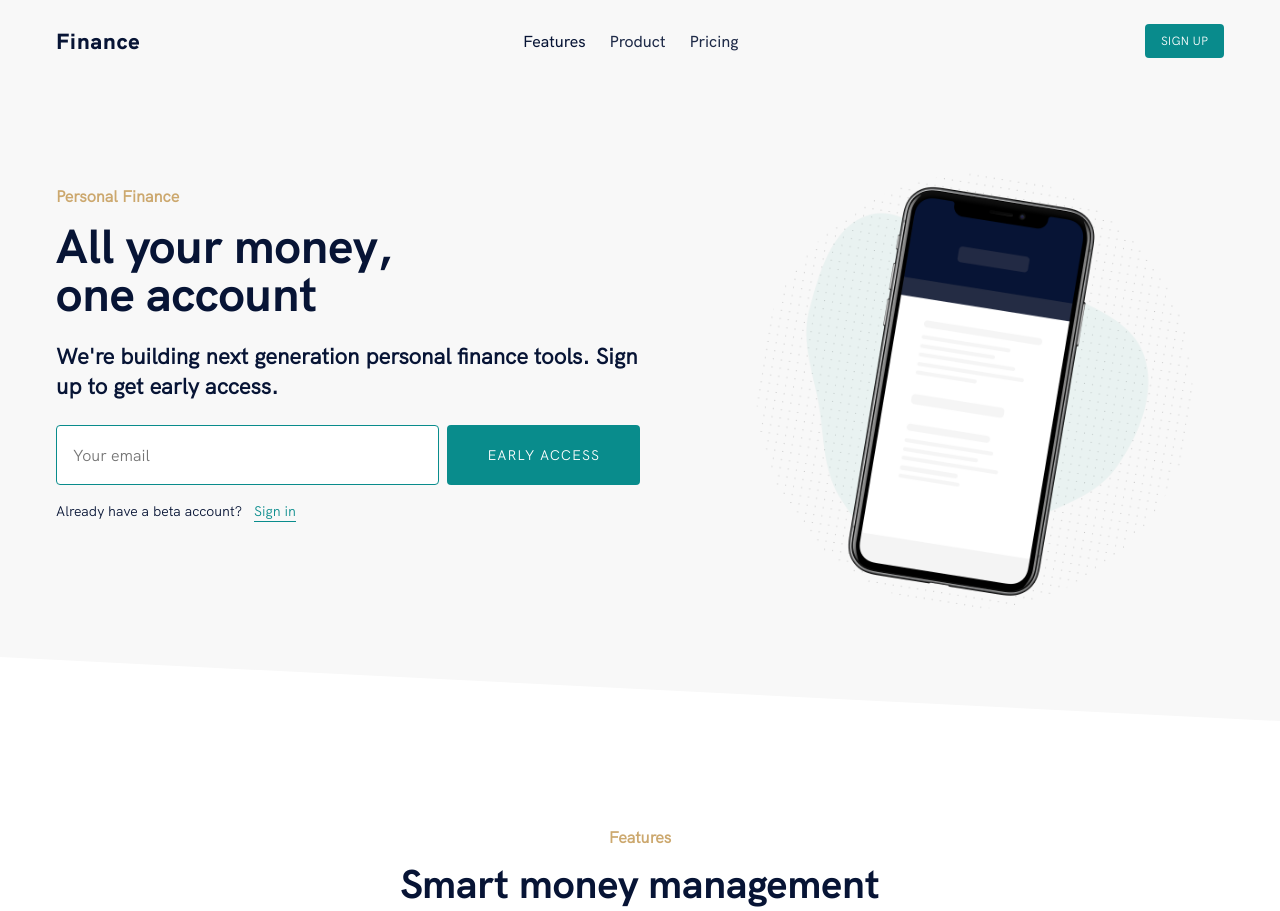
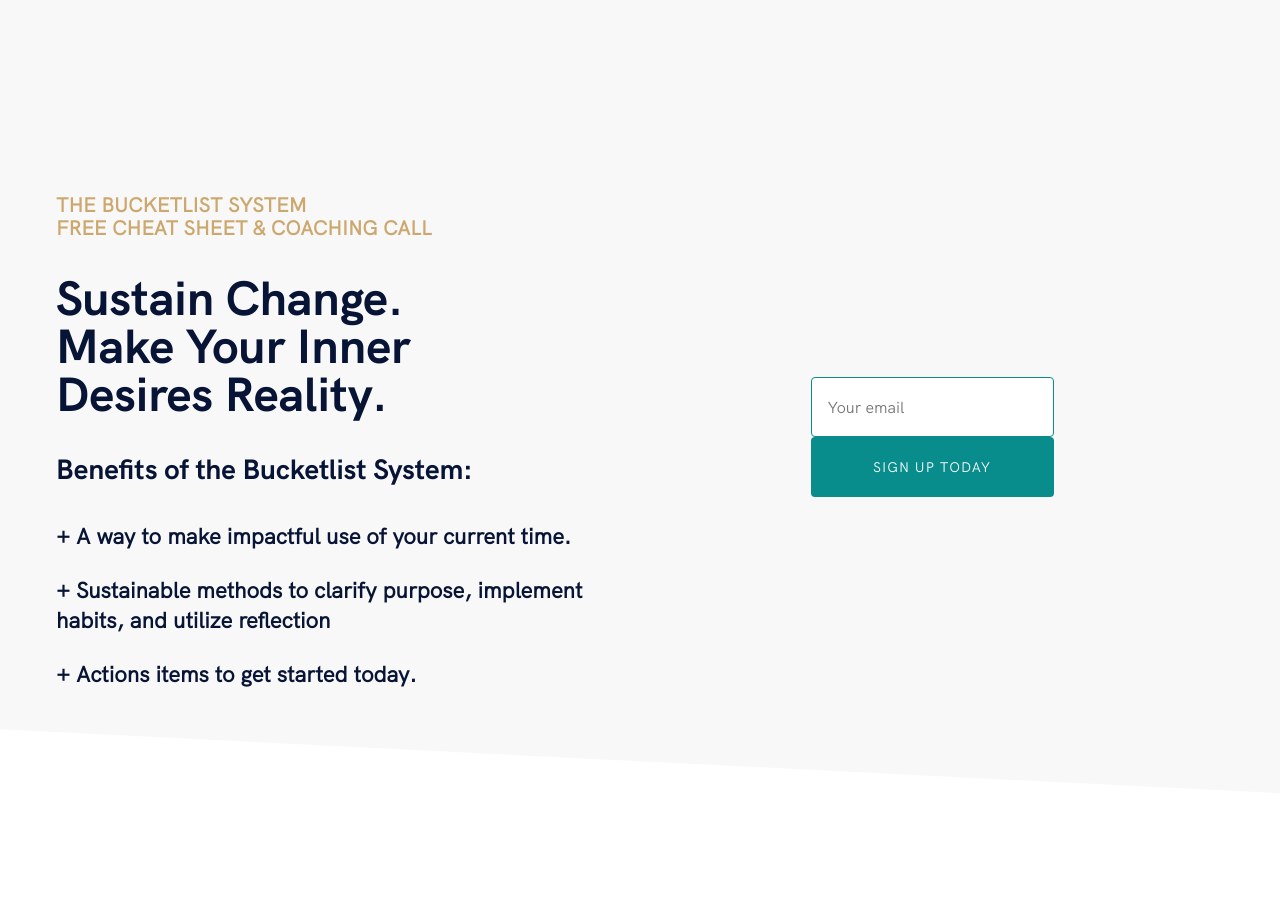
Before and after one commit to Bucketlist-System/landing-page, a Gatsby site: page / in a window 1280 px wide. Shown: the top 911 px of the page. After the commit the page ends 800 px from the top, so only its background shows below. Built offline with nearby package versions, Linux system fonts and the light colour scheme; Gatsby itself is replaced by a stand-in of ours.

Commit message:
content complete, need timer and form

```diff
--- a/gatsby-config.js
+++ b/gatsby-config.js
@@ -1,8 +1,8 @@
 module.exports = {
   siteMetadata: {
-    title: `Gatsby Starter SaaS Marketing`,
-    description: `A simple one page marketing starter for saas companies.`,
-    author: `Keegan Burkett`,
+    title: `Ryan Morimoto`,
+    description: `Clarify Your Purpose | Sustain Habit Change | Reflection | Accountability`,
+    author: `Ryan Morimoto`,
   },
   plugins: [
     `gatsby-plugin-react-helmet`,
--- a/package.json
+++ b/package.json
@@ -1,9 +1,9 @@
 {
-  "name": "gatsby-starter-saas-marketing",
+  "name": "Ryan Morimoto",
   "private": true,
-  "description": "A simple one page marketing starter for saas companies",
+  "description": "Clarify Your Purpose, Sustain Habit Change, Reflection, Accountability",
   "version": "0.1.0",
-  "author": "Keegan Burkett <keegan.t.marciniak@gmail.com>",
+  "author": "Ryan Morimoto",
   "dependencies": {
     "gatsby": "^2.15.31",
     "gatsby-image": "^2.2.24",
--- a/src/components/sections/header.js
+++ b/src/components/sections/header.js
@@ -27,29 +27,43 @@ const Header = () => {
       <Container>
         <Flex>
           <HeaderTextGroup>
-            <Subtitle>Personal Finance</Subtitle>
+
+            <Subtitle>
+              THE BUCKETLIST SYSTEM
+              <br />
+              FREE CHEAT SHEET & COACHING CALL
+            </Subtitle>
+
             <h1>
-              All your money,
+              Sustain Change.
               <br />
-              one account
+              Make Your Inner
+              <br />
+              Desires Reality.
             </h1>
+            <h4>
+              Benefits of the Bucketlist System:
+            </h4>
             <h2>
-              We're building next generation personal finance tools. Sign up to
-              get early access.
+              + A way to make impactful use of your current time.
             </h2>
-            <HeaderForm onSubmit={handleSubmit}>
-              <HeaderInput placeholder="Your email" />
-              <HeaderButton>Early access</HeaderButton>
-            </HeaderForm>
-            <FormSubtitle>
-              Already have a beta account?{" "}
-              <FormSubtitleLink to="/">Sign in</FormSubtitleLink>
-            </FormSubtitle>
+            <h2>
+              + Sustainable methods to clarify purpose, implement habits, and utilize reflection
+            </h2>
+            <h2>
+              + Actions items to get started today.
+            </h2>
+
           </HeaderTextGroup>
-          <ImageWrapper>
+
+          <HeaderForm onSubmit={handleSubmit}>
+            <HeaderInput placeholder="Your email" />
+            <HeaderButton>SIGN UP TODAY</HeaderButton>
+          </HeaderForm>
+          {/* <ImageWrapper>
             <StyledImage fluid={data.file.childImageSharp.fluid} />
             <br />
-          </ImageWrapper>
+          </ImageWrapper> */}
         </Flex>
       </Container>
     </HeaderWrapper>
@@ -64,25 +78,36 @@ const HeaderWrapper = styled.header`
   position: relative;
   clip-path: polygon(0 0, 100% 0, 100% 100%, 0 calc(100% - 5vw));
   @media (max-width: ${props => props.theme.screen.md}) {
+    display: flex;
+    flex-direction: column;
   }
 `
 const Subtitle = styled.h5`
-  font-size: 16px;
+  font-size: 20px;
   color: ${props => props.theme.color.accent};
   letter-spacing: 0px;
-  margin-bottom: 16px;
 `
 
 const HeaderTextGroup = styled.div`
   margin: 0;
+  width: 50%;
+  max-width: 700px;
+
+  @media (max-width: ${props => props.theme.screen.md}) {
+    width: 100%;
+
+    }
 
   > div {
-    width: 120%;
+    width: 110%;
     margin-bottom: -4.5%;
 
     @media (max-width: ${props => props.theme.screen.md}) {
       margin: 0 16px;
+      width: 100%;
     }
+
+
   }
 
   h1 {
@@ -101,20 +126,20 @@ const HeaderTextGroup = styled.div`
 `
 
 const Flex = styled.div`
-  display: grid;
+  display: flex;
   justify-content: space-between;
   align-content: center;
-  grid-template-columns: 1fr 1fr;
   @media (max-width: ${props => props.theme.screen.md}) {
-    grid-template-columns: 1fr;
-    grid-gap: 64px;
+    flex-direction: column;
   }
 `
 
 const HeaderForm = styled.form`
   display: flex;
-  flex-direction: row;
-  padding-bottom: 16px;
+  flex-direction: column;
+  justify-content: center;
+  margin: 0 auto;
+  // padding-bottom: 16px;
 
   @media (max-width: ${props => props.theme.screen.sm}) {
     flex-direction: column;
@@ -165,9 +190,10 @@ const HeaderButton = styled.button`
   font-size: 14px;
   color: white;
   letter-spacing: 1px;
+  width: 100%;
   height: 60px;
   display: block;
-  margin-left: 8px;
+  // margin-left: 8px;
   text-transform: uppercase;
   cursor: pointer;
   white-space: nowrap;
--- a/src/pages/index.js
+++ b/src/pages/index.js
@@ -11,12 +11,8 @@ import GetStarted from "../components/sections/getstarted"
 
 const IndexPage = () => (
   <Layout>
-    <SEO title="Home" />
-    <Navigation />
+    <SEO title="Bucketlist System" />
     <Header />
-    <Features />
-    <GetStarted />
-    <Footer />
   </Layout>
 )
 
```
Also changed, not shown: 1 other file.
